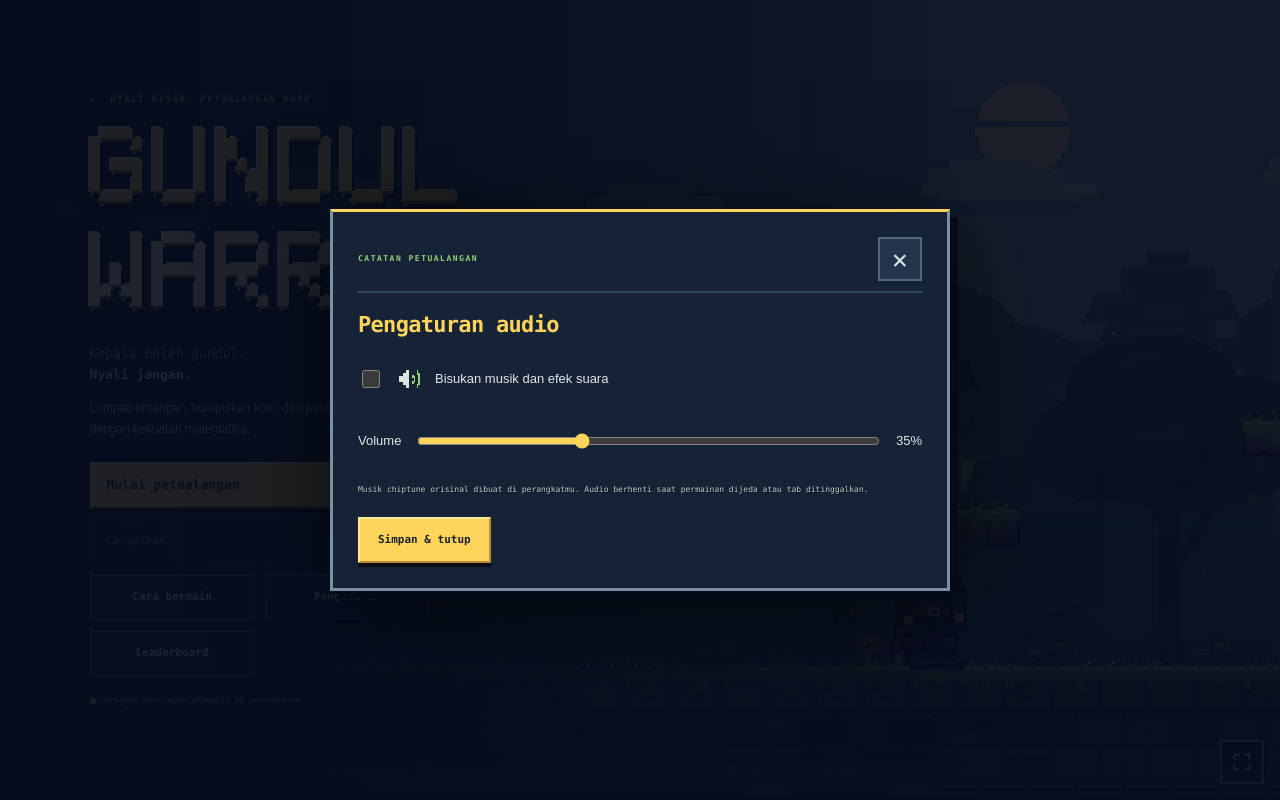
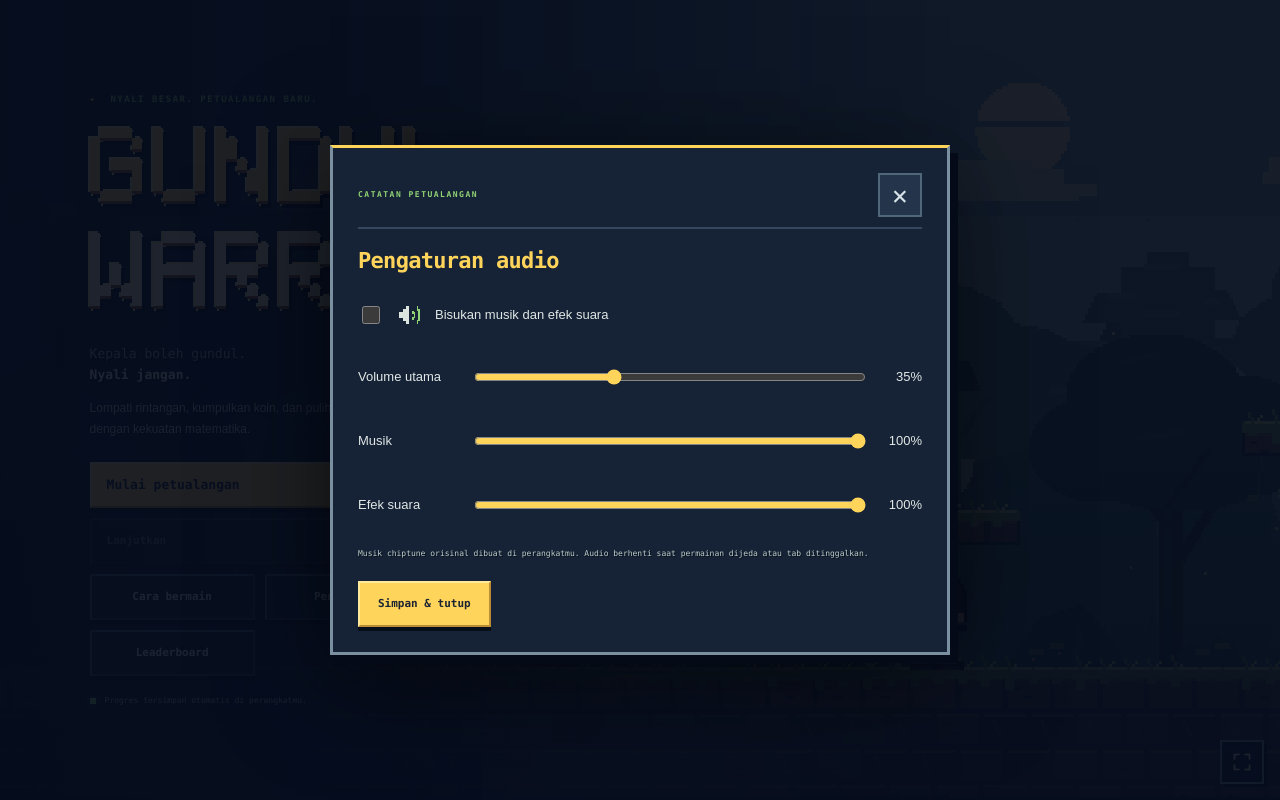
Before and after one commit to Constanvel/Projek-Matematika, a website with bundled scripts: page index.html in a window 1280 px wide. Both pictures are taken after a click on the button "Pengaturan". Built offline with nearby package versions, Linux system fonts and the light colour scheme.

Commit message:
feat(audio): add independent mix controls and alternating regional phrases

```diff
--- a/css/style.css
+++ b/css/style.css
@@ -144,6 +144,9 @@ input[type=range] { width: 100%; min-height: 44px; accent-color: var(--gold); }
 .leaderboard-table .pixel-icon { margin-right: 5px; }
 .settings-mute { justify-content: flex-start; min-height: 44px; cursor: pointer; }
 .settings-mute .pixel-icon { width: 24px; height: 24px; }
+.settings-volume label { width: 100px; flex-shrink: 0; font-size: 13px; }
+.settings-volume output { min-width: 40px; text-align: right; font-size: 13px; font-variant-numeric: tabular-nums; }
+.settings-volume input { min-height: 44px; }
 .question-actions, .dialog-actions { display: flex; gap: 10px; flex-wrap: wrap; margin-top: 20px; }
 .hint { background: #383624; border: 2px solid #746b3d; color: #f6e7ad; padding: 13px; font-size: 13px; line-height: 1.8; }
 #feedback { font-size: 14px; line-height: 1.8; margin-top: 18px; color: #afe59a; }
--- a/js/game/audio.js
+++ b/js/game/audio.js
@@ -1,36 +1,43 @@
 /* Original, locally synthesized score. No samples, downloads, or autoplay. */
 const STORAGE_KEY = 'gundul-warrior-audio-v1';
-const DEFAULTS = Object.freeze({ muted: false, volume: .35 });
+const DEFAULTS = Object.freeze({ muted: false, volume: .35, musicVolume: 1, effectsVolume: 1 });
 const clamp = value => Math.max(0, Math.min(1, value));
 const frequency = midi => 440 * 2 ** ((midi - 69) / 12);
 
-// Three original 8-bar motifs: bright woodland march, spacious crystal waltz,
-// and a resolute castle ostinato. Each number is a MIDI note; 0 is a rest.
+// Original call/response phrases for woodland, crystal cave, and castle.
+// Each number is a MIDI note; 0 is a rest. No recorded samples are used.
 const THEMES = {
   forest: {
     bpm: 108, wave: 'square', bass: [48, 48, 53, 53, 45, 45, 55, 55],
     melody: [72, 0, 76, 79, 76, 72, 74, 0, 77, 0, 81, 79, 77, 76, 74, 0,
       72, 76, 79, 84, 83, 79, 76, 0, 74, 77, 79, 71, 74, 0, 72, 0],
+    response: [72, 0, 79, 76, 74, 72, 67, 0, 77, 0, 79, 81, 79, 76, 74, 0,
+      72, 0, 76, 79, 81, 79, 76, 0, 74, 71, 67, 71, 74, 0, 72, 0],
     harmony: [60, 64, 67, 64, 65, 69, 72, 69, 57, 60, 64, 60, 59, 62, 67, 62],
   },
   cave: {
     bpm: 84, wave: 'triangle', bass: [45, 45, 41, 41, 48, 48, 43, 40],
     melody: [81, 0, 76, 0, 79, 76, 72, 0, 77, 0, 72, 0, 76, 72, 69, 0,
       79, 0, 76, 0, 72, 74, 76, 0, 74, 0, 71, 0, 68, 71, 69, 0],
+    response: [76, 0, 81, 0, 79, 76, 72, 0, 72, 0, 77, 0, 76, 72, 69, 0,
+      76, 0, 79, 0, 81, 79, 76, 0, 74, 0, 71, 0, 68, 71, 69, 0],
     harmony: [57, 60, 64, 60, 53, 57, 60, 57, 60, 64, 67, 64, 55, 59, 64, 59],
   },
   castle: {
     bpm: 124, wave: 'square', bass: [50, 50, 46, 46, 43, 43, 45, 45],
     melody: [74, 74, 0, 77, 81, 0, 79, 77, 74, 0, 77, 82, 81, 77, 0, 74,
       79, 79, 0, 82, 86, 82, 81, 79, 81, 0, 76, 73, 76, 0, 74, 0],
+    response: [74, 0, 77, 81, 84, 81, 79, 77, 74, 0, 77, 79, 81, 79, 77, 0,
+      79, 0, 82, 86, 89, 86, 82, 79, 81, 0, 79, 76, 73, 76, 74, 0],
     harmony: [62, 65, 69, 65, 58, 62, 65, 62, 55, 58, 62, 58, 57, 61, 64, 61],
   },
 };
 
 function normalize(settings, fallback = DEFAULTS) {
+  const volume = key => typeof settings?.[key] === 'number' && Number.isFinite(settings[key]) ? clamp(settings[key]) : fallback[key];
   return {
     muted: typeof settings?.muted === 'boolean' ? settings.muted : fallback.muted,
-    volume: typeof settings?.volume === 'number' && Number.isFinite(settings.volume) ? clamp(settings.volume) : fallback.volume,
+    volume: volume('volume'), musicVolume: volume('musicVolume'), effectsVolume: volume('effectsVolume'),
   };
 }
 function readSettings() {
@@ -46,6 +53,7 @@ export class GameAudio {
     this.context = null;
     this.master = null;
     this.music = null;
+    this.effects = null;
     this.timer = null;
     this.step = 0;
     this.nextNote = 0;
@@ -64,9 +72,12 @@ export class GameAudio {
         this.context = new AudioContext();
         this.master = this.context.createGain();
         this.music = this.context.createGain();
+        this.effects = this.context.createGain();
         this.master.gain.value = this.settings.muted ? 0 : this.settings.volume * .5;
-        this.music.gain.value = this.paused ? 0 : 1;
+        this.music.gain.value = this.paused ? 0 : this.settings.musicVolume;
+        this.effects.gain.value = this.settings.effectsVolume;
         this.music.connect(this.master);
+        this.effects.connect(this.master);
         // Gentle headroom prevents combined voices from clipping.
         const compressor = this.context.createDynamicsCompressor();
         compressor.threshold.value = -12;
@@ -95,6 +106,10 @@ export class GameAudio {
         const now = this.context.currentTime;
         this.master.gain.cancelScheduledValues(now);
         this.master.gain.setTargetAtTime(this.settings.muted ? 0 : this.settings.volume * .5, now, .025);
+        this.music.gain.cancelScheduledValues(now);
+        this.music.gain.setTargetAtTime(this.paused ? 0 : this.settings.musicVolume, now, .025);
+        this.effects.gain.cancelScheduledValues(now);
+        this.effects.gain.setTargetAtTime(this.settings.effectsVolume, now, .025);
       } catch { /* Context may have been closed by the browser. */ }
     }
     return { ...this.settings };
@@ -106,7 +121,7 @@ export class GameAudio {
     try {
       const now = this.context.currentTime;
       this.music.gain.cancelScheduledValues(now);
-      this.music.gain.setTargetAtTime(this.paused ? 0 : 1, now, .025);
+      this.music.gain.setTargetAtTime(this.paused ? 0 : this.settings.musicVolume, now, .025);
       this.clearMusic();
       this.nextNote = now + .05;
     } catch { /* Nonessential audio stays fail-safe. */ }
@@ -135,7 +150,7 @@ export class GameAudio {
   schedule() {
     if (!this.context || this.context.state !== 'running' || this.destroyed) return;
     const now = this.context.currentTime;
-    if (this.paused || this.settings.muted || this.settings.volume === 0) {
+    if (this.paused || this.settings.muted || this.settings.volume === 0 || this.settings.musicVolume === 0) {
       this.nextNote = now + .05;
       return;
     }
@@ -146,7 +161,8 @@ export class GameAudio {
       while (this.nextNote < now + .2) {
         const step = this.step % motif.melody.length;
         const time = this.nextNote;
-        const note = motif.melody[step];
+        const phrase = Math.floor(this.step / motif.melody.length) % 2 ? motif.response : motif.melody;
+        const note = phrase[step];
         if (note) this.tone(note, time, beat * .68, motif.wave, .105, true);
         if (step % 2 === 0) this.tone(motif.bass[Math.floor(step / 4)], time, beat * 1.45, 'triangle', .16, true);
         if (step % 2 === 1) this.tone(motif.harmony[Math.floor(step / 2)], time, beat * .4, 'square', .027, true);
@@ -171,7 +187,7 @@ export class GameAudio {
     envelope.gain.setValueAtTime(volume * .7, time + Math.max(.007, duration * .45));
     envelope.gain.exponentialRampToValueAtTime(.0001, time + duration);
     osc.connect(envelope);
-    envelope.connect(music ? this.music : this.master);
+    envelope.connect(music ? this.music : this.effects);
     this.voices.add(voice);
     osc.onended = () => { osc.disconnect(); envelope.disconnect(); this.voices.delete(voice); };
     osc.start(time);
@@ -217,5 +233,6 @@ export class GameAudio {
     this.context = null;
     this.master = null;
     this.music = null;
+    this.effects = null;
   }
 }
--- a/js/main.js
+++ b/js/main.js
@@ -291,19 +291,26 @@ function settings() {
   let speaker = createPixelIcon(mute.checked ? 'muted' : 'speaker');
   label.classList.add('settings-mute');
   label.append(mute, speaker, document.createTextNode('Bisukan musik dan efek suara'));
-  const volumeLabel = document.createElement('label'); volumeLabel.className = 'settings-row'; volumeLabel.htmlFor = 'audio-volume';
-  volumeLabel.textContent = 'Volume';
-  const range = document.createElement('input'); Object.assign(range, { type: 'range', id: 'audio-volume', min: '0', max: '1', step: '0.05', value: String(audio.settings.volume) });
-  const output = document.createElement('output'); output.textContent = `${Math.round(Number(range.value) * 100)}%`;
-  range.addEventListener('input', () => { audio.setSettings({ volume: Number(range.value) }); output.textContent = `${Math.round(Number(range.value) * 100)}%`; });
+  const volumeRows = [['volume', 'audio-volume', 'Volume utama'], ['musicVolume', 'music-volume', 'Musik'], ['effectsVolume', 'effects-volume', 'Efek suara']].map(([key, id, title]) => {
+    const row = document.createElement('div'); row.className = 'settings-row settings-volume';
+    const label = document.createElement('label'); label.htmlFor = id; label.textContent = title;
+    const range = document.createElement('input'); Object.assign(range, { type: 'range', id, min: '0', max: '1', step: '0.05', value: String(audio.settings[key]) });
+    const output = document.createElement('output'); output.htmlFor = id;
+    output.textContent = `${Math.round(Number(range.value) * 100)}%`;
+    range.addEventListener('input', () => {
+      audio.setSettings({ [key]: Number(range.value) });
+      output.textContent = `${Math.round(Number(range.value) * 100)}%`;
+    });
+    row.append(label, range, output);
+    return row;
+  });
   mute.addEventListener('change', () => {
     audio.setSettings({ muted: mute.checked });
     const next = createPixelIcon(mute.checked ? 'muted' : 'speaker');
     speaker.replaceWith(next); speaker = next;
   });
-  volumeLabel.append(range, output);
   const note = document.createElement('p'); note.className = 'small-note'; note.textContent = 'Musik chiptune orisinal dibuat di perangkatmu. Audio berhenti saat permainan dijeda atau tab ditinggalkan.';
-  content.replaceChildren(label, volumeLabel, note);
+  content.replaceChildren(label, ...volumeRows, note);
   mute.focus();
 }
 $('fullscreen')?.addEventListener('click', async () => {
```
Also changed, not shown: tests/audio.test.js (+53 -3 lines), tests/browser/audio-mix.spec.js (added, +77 -0 lines), tests/browser/polish.spec.js (+1 -1 lines).
